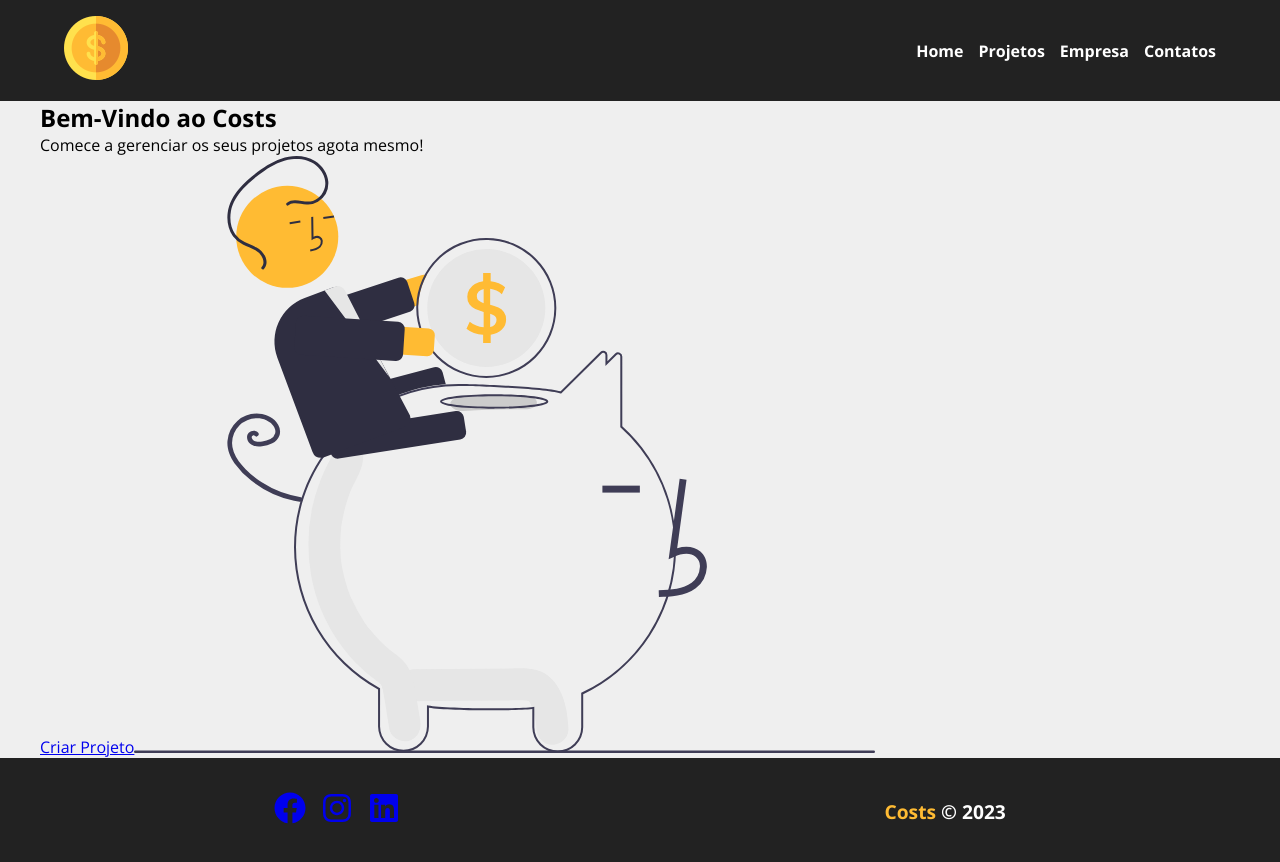
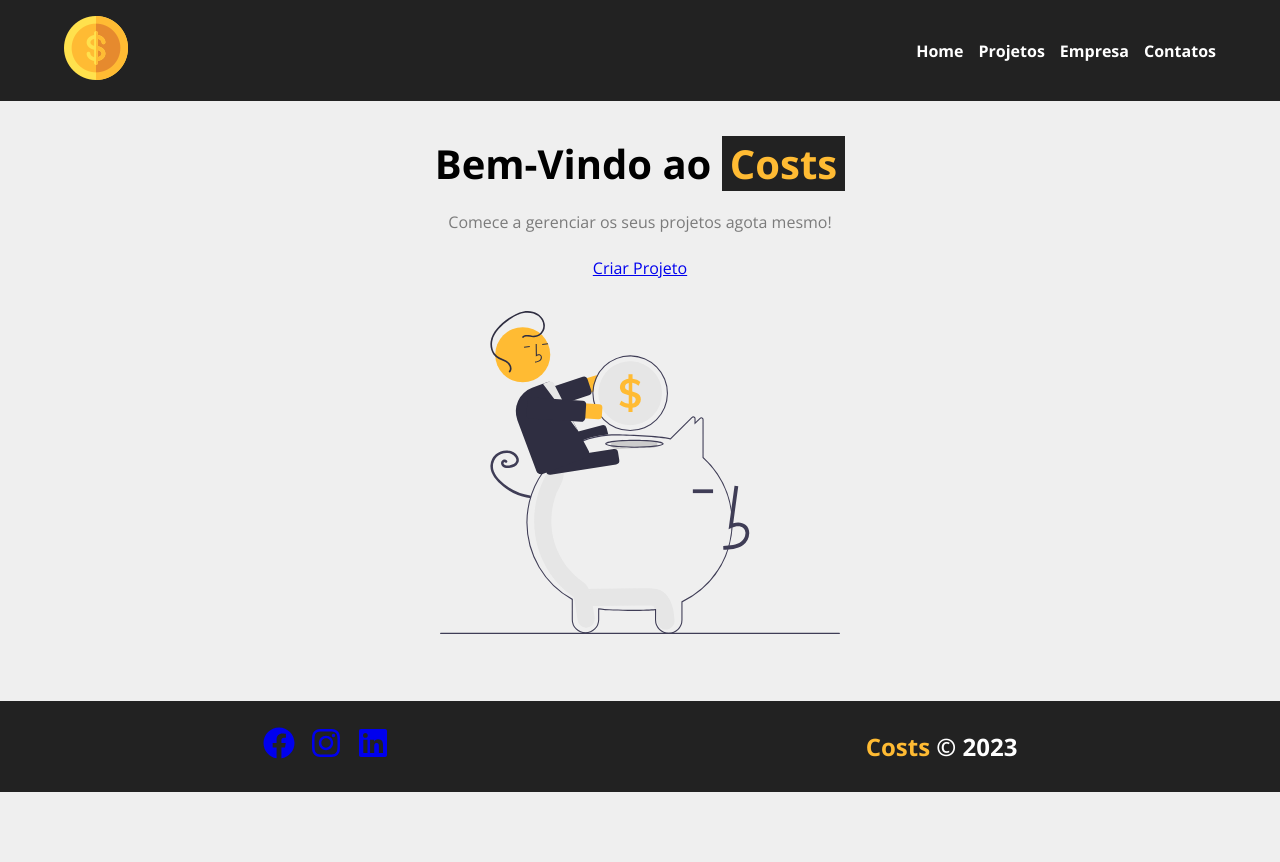
Before and after one commit to AlexSimao/projeto-costs, a React (Vite) app: page / in a window 1280 px wide. Shown: the top 862 px of the page. After the commit the page ends 800 px from the top, so only its background shows below. Built offline with nearby package versions, Linux system fonts and the light colour scheme.

Commit message:
Estilizando o componente Home.

```diff
--- a/src/components/layout/Footer/Footer.module.css
+++ b/src/components/layout/Footer/Footer.module.css
@@ -3,17 +3,18 @@
   justify-content: space-around;
   align-items: center;
 
-  padding: 2rem;
+  padding: 1.5rem;
   background-color: #222;
   color: white;
   font-weight: bold;
+  font-size: x-large;
 }
 
 .footer div {
   display: flex;
   gap: 10px;
 
-  font-size: larger;
+  font-size: x-large;
 }
 
 .footer div a:hover {
@@ -38,10 +39,6 @@
 }
 
 @media (min-width: 450px) {
-  .footer {
-    font-size: larger;
-  }
-
   .footer div {
     gap: 15px;
     font-size: xx-large;
--- a/src/components/routers/Home.jsx
+++ b/src/components/routers/Home.jsx
@@ -3,13 +3,13 @@ import savings from "../../assets/savings.svg"
 
 function Home() {
   return (
-    <section>
+    <section className={styles.home_container}>
       <h1>
         Bem-Vindo ao <span>Costs</span>
       </h1>
       <p>Comece a gerenciar os seus projetos agota mesmo!</p>
       <a href="/">Criar Projeto</a>
-      <img src={savings} alt="" />
+      <img src={savings} alt="Imagem Savings" />
     </section>
   );
 }
--- a/src/components/routers/Home.module.css
+++ b/src/components/routers/Home.module.css
@@ -0,0 +1,44 @@
+.home_container {
+  width: 100%;
+  padding: 2em;
+
+  display: flex;
+  flex-direction: column;
+  justify-content: center;
+  align-items: center;
+}
+
+.home_container {
+  h1 {
+    font-size: 2em;
+    margin-bottom: .5em;
+
+    span {
+      color: #ffbb33;
+      background-color: #222;
+      padding: 0 0.2em;
+    }
+  }
+
+  p {
+    margin-bottom: 1.5em;
+    color: #7b7b7b;
+  }
+
+  img {
+    width: 320px;
+    margin: 2em 0;
+  }
+}
+
+@media (min-width: 500px) {
+  .home_container {
+    h1 {
+      font-size: 2.5em;
+    }
+
+    img {
+      width: 400px;
+    }
+  }
+}
```
